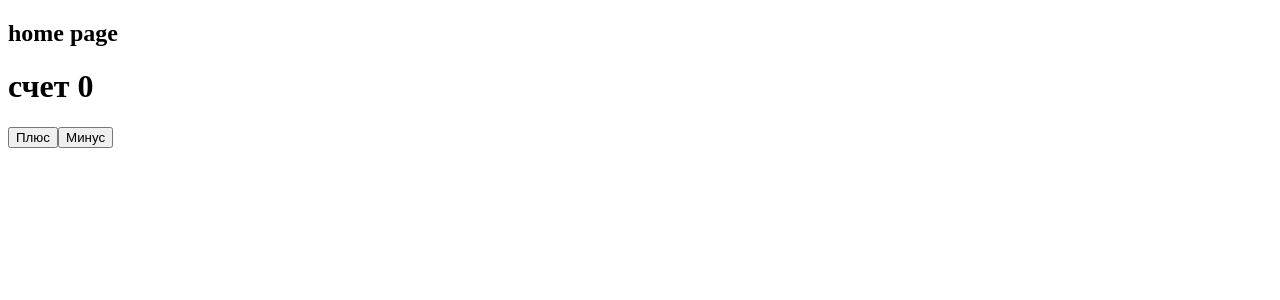
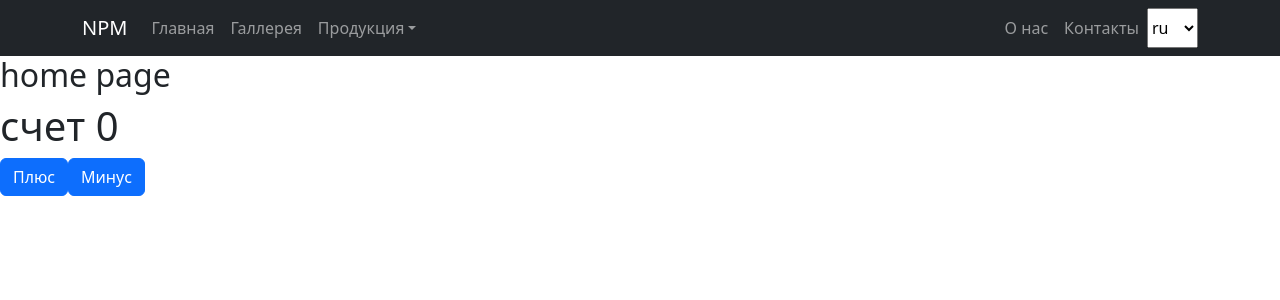
Before and after one commit to serabu/ReactStarterKit, a React (Create React App) app: page / in a window 1280 px wide. Shown: the top 300 px of the page. Built offline with nearby package versions, Linux system fonts and the light colour scheme.

Commit message:
Add header menu

```diff
--- a/src/App.tsx
+++ b/src/App.tsx
@@ -1,11 +1,14 @@
 import React from "react";
 import Home from "./components/home/Home";
 import "./App.scss";
+import CollapsibleExample from "./components/Header/header";
+import 'bootstrap/dist/css/bootstrap.min.css';
 
 
 function App() {
   return (
     <div className="App">
+      <CollapsibleExample />
       <Home />
     </div>
   );
--- /dev/null
+++ b/src/components/Header/header.tsx
@@ -0,0 +1,47 @@
+import React, { useState }  from "react";
+import Container from 'react-bootstrap/Container';
+import Nav from 'react-bootstrap/Nav';
+import Navbar from 'react-bootstrap/Navbar';
+import NavDropdown from 'react-bootstrap/NavDropdown';
+
+
+function CollapsibleExample() {
+  const [isRussian, setIsRussian] = useState(true)
+  return (
+    <Navbar collapseOnSelect expand="lg" bg="dark" variant="dark">
+      <Container>
+        <Navbar.Brand href="#home">NPM</Navbar.Brand>
+        <Navbar.Toggle aria-controls="responsive-navbar-nav" />
+        <Navbar.Collapse id="responsive-navbar-nav">
+          <Nav className="me-auto">
+            <Nav.Link href="#features">{isRussian ? "Главная" : "Home"}</Nav.Link>
+            <Nav.Link href="#pricing">{isRussian ? "Галлерея" : "Gallery"}</Nav.Link>
+            <NavDropdown title={isRussian ? "Продукция" : "Product"} id="collasible-nav-dropdown">
+              <NavDropdown.Item href="#action/3.1">{isRussian ? "Немецкие" : "German"}</NavDropdown.Item>
+              <NavDropdown.Item href="#action/3.2">
+              {isRussian ? "Американские" : "American"}
+              </NavDropdown.Item>
+              <NavDropdown.Item href="#action/3.3">{isRussian ? "Японские" : "Japanese"}</NavDropdown.Item>
+              <NavDropdown.Divider />
+              <NavDropdown.Item href="#action/3.4">
+              {isRussian ? "Другие..." : "Another..."}
+              </NavDropdown.Item>
+            </NavDropdown>
+          </Nav>
+          <Nav>
+            <Nav.Link href="#deets">{isRussian ? "О нас" : "About"}</Nav.Link>
+            <Nav.Link eventKey={2} href="#memes">
+            {isRussian ? "Контакты" : "Contacts"}
+            </Nav.Link>
+            <select onChange={(event)=>(event.currentTarget.value === "ru" ? setIsRussian(true) : setIsRussian(false))}>
+              <option value="ru">ru</option>
+              <option value="eng">eng</option>
+            </select>
+          </Nav>
+        </Navbar.Collapse>
+      </Container>
+    </Navbar>
+  );
+}
+
+export default CollapsibleExample;
--- a/src/types/Counter.types.ts
+++ b/src/types/Counter.types.ts
@@ -5,3 +5,8 @@ export interface ICountState {
 export enum CounterActionsList {
   UPDATE_COUNT_ACTION = "UPDATE COUNT ACTION",
 }
+
+export interface IChangeLanguage {
+  ru: string
+  eng: string
+}
```
Also changed, not shown: src/components/Header/select.ts (added, +50 -0 lines), src/components/Header/header.scss (added), 1 other file (tests, documents, lock files or other folders).
